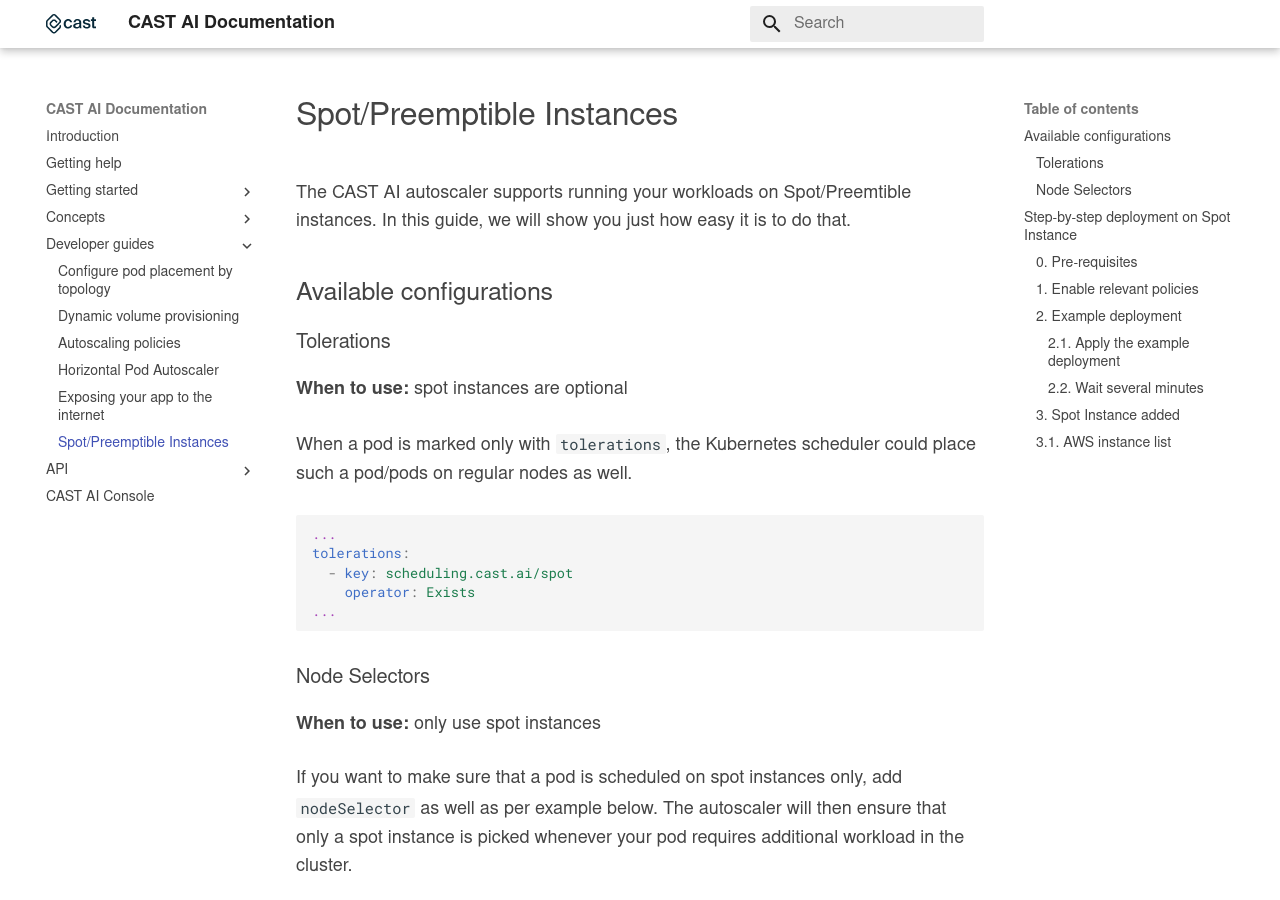
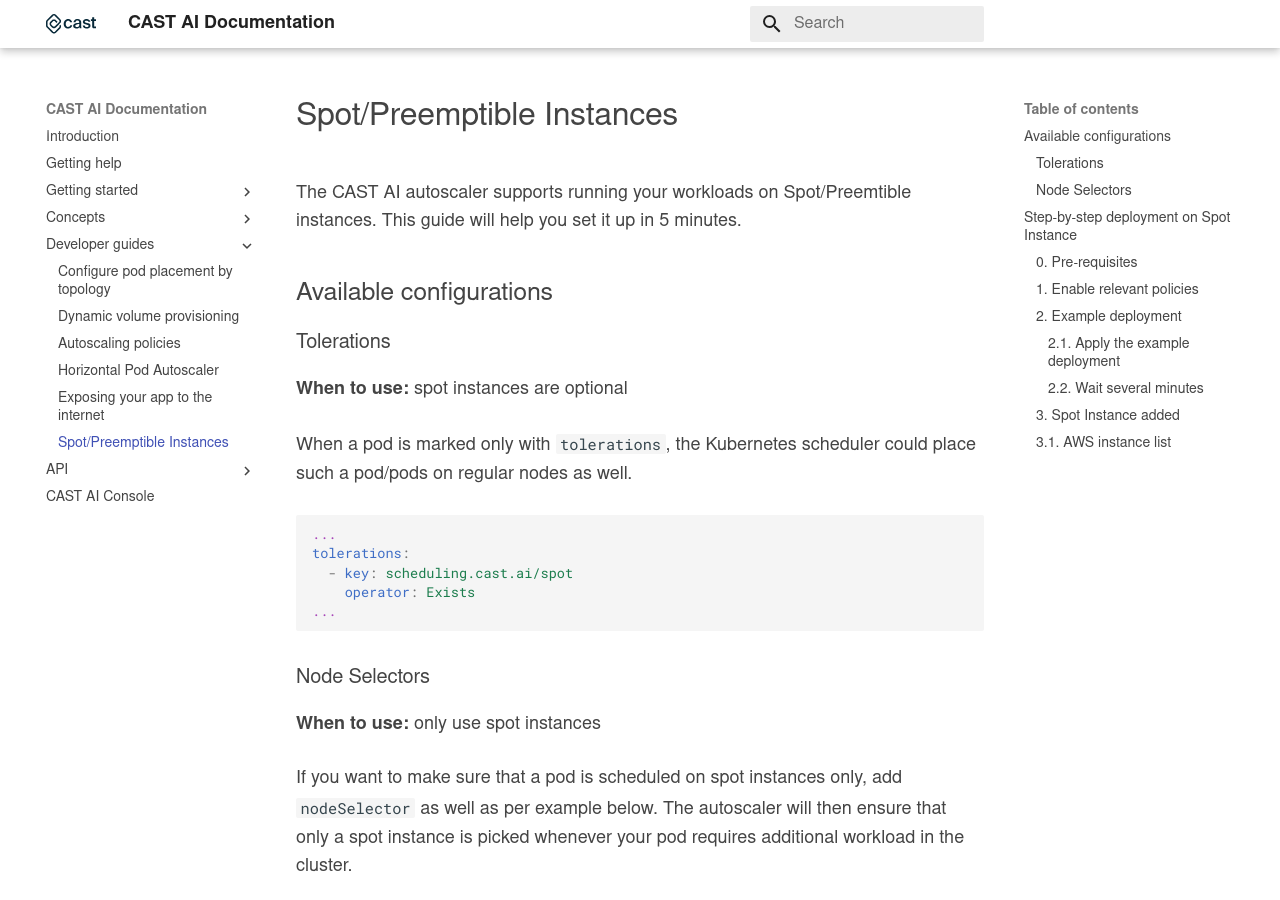
Before and after one commit to castai/docs, an MkDocs documentation site: the page built from docs/guides/node-autoscaler/spot-instances/spot.md, in a window 1280 px wide and 900 px high. Built offline with MkDocs 1.6.1 and Material for MkDocs 9.7.7, drawn with Linux system fonts in a browser that asks for light colours; some web fonts are replaced.

Commit message:
Update spot.md

```diff
--- a/docs/guides/node-autoscaler/spot-instances/spot.md
+++ b/docs/guides/node-autoscaler/spot-instances/spot.md
@@ -1,7 +1,7 @@
 # Spot/Preemptible Instances
 
 The CAST AI autoscaler supports running your workloads on Spot/Preemtible instances.
-In this guide, we will show you just how easy it is to do that.
+This guide will help you set it up in 5 minutes.
 
 ## Available configurations
 
```
